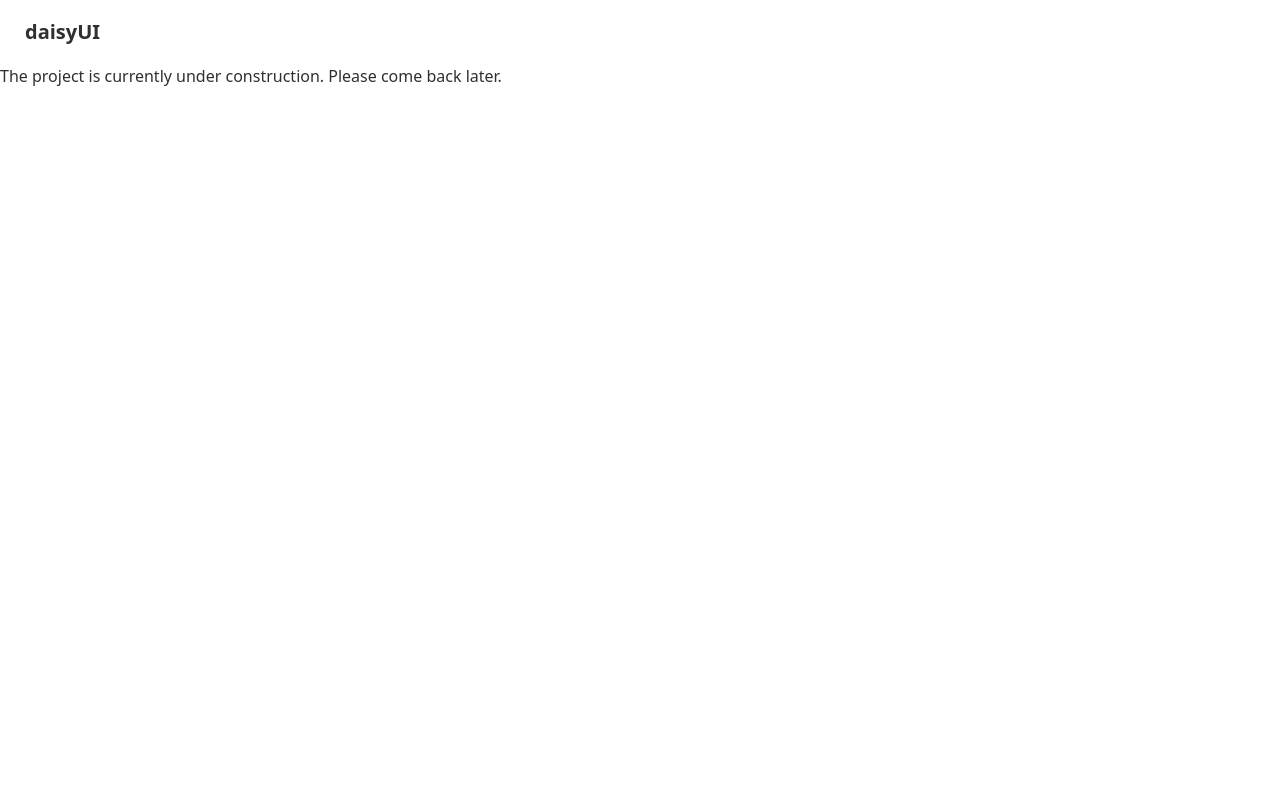
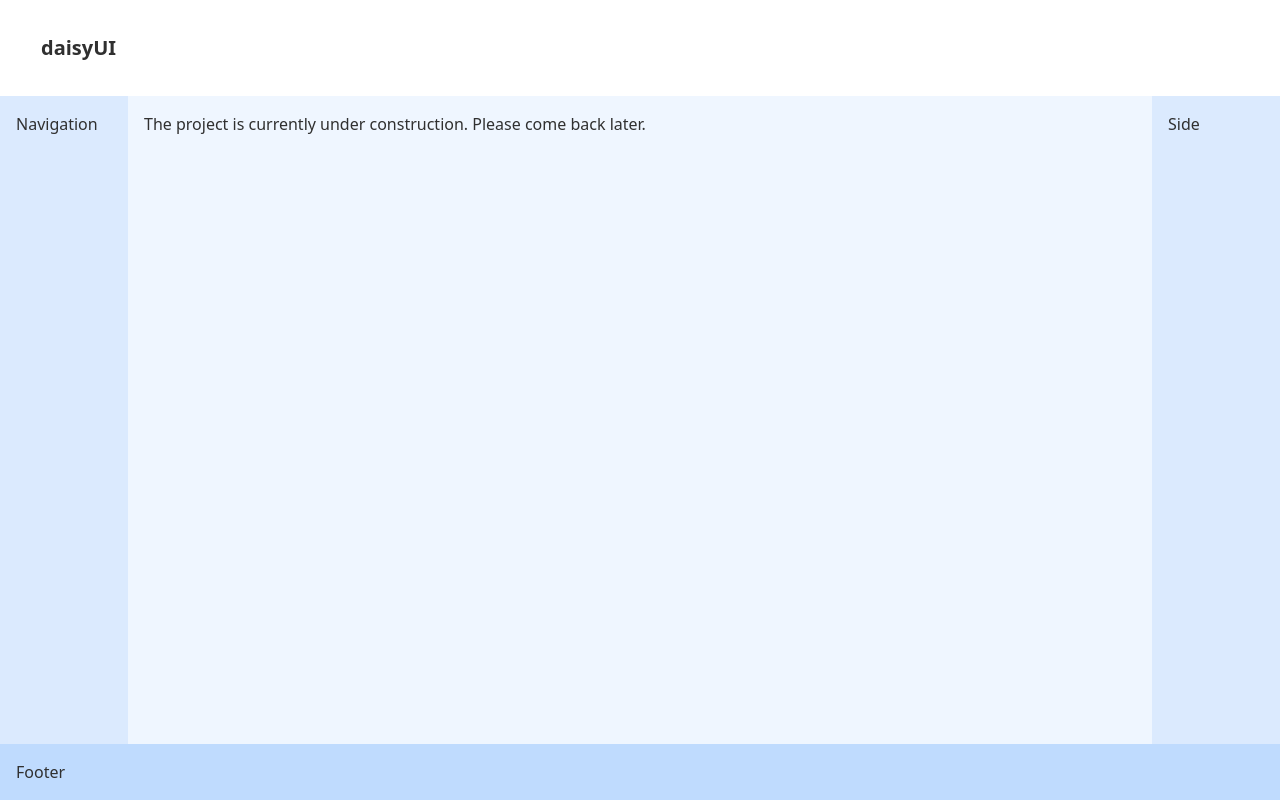
Before and after one commit to lsapundzic/b2b-store-frontend, a Next.js app: page / in a window 1280 px wide. Built offline with nearby package versions, Linux system fonts and the light colour scheme.

Commit message:
Lazy layout attempt

```diff
--- a/app/layout.js
+++ b/app/layout.js
@@ -13,11 +13,20 @@ export const metadata = {
 export default function RootLayout({ children }) {
   return (
     <html lang="en">
+      <div className="flex min-h-screen flex-col">
+        <header className=" p-4">
+          <Navbar />
+        </header>
+        <div className="flex flex-1 flex-row">
+          <main className="flex-1 bg-blue-50 p-4">{children}</main>
+          <nav className="order-first w-32 bg-blue-100 p-4">Navigation</nav>
+          <aside className="w-32 bg-blue-100 p-4">Side</aside>
+        </div>
+        <footer className="bg-blue-200 p-4">Footer</footer>
+      </div>
+
       {/* Suppress Hydration Warning added to stop the browser console message caused by Grammarly*/}
-      <body suppressHydrationWarning={true}>
-        <Navbar />
-        <main>{children}</main>
-      </body>
+      <body suppressHydrationWarning={true}></body>
     </html>
   );
 }
```
